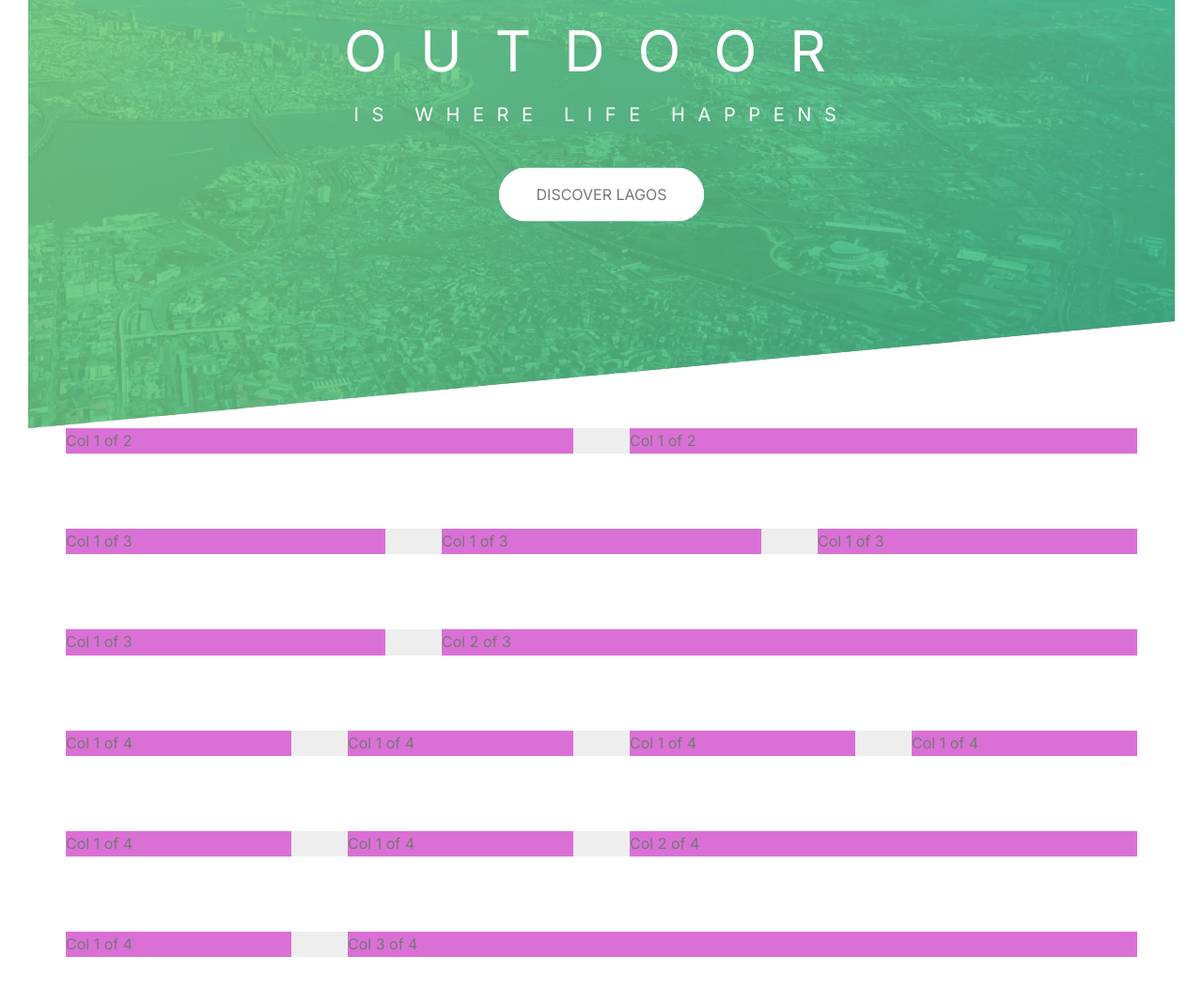
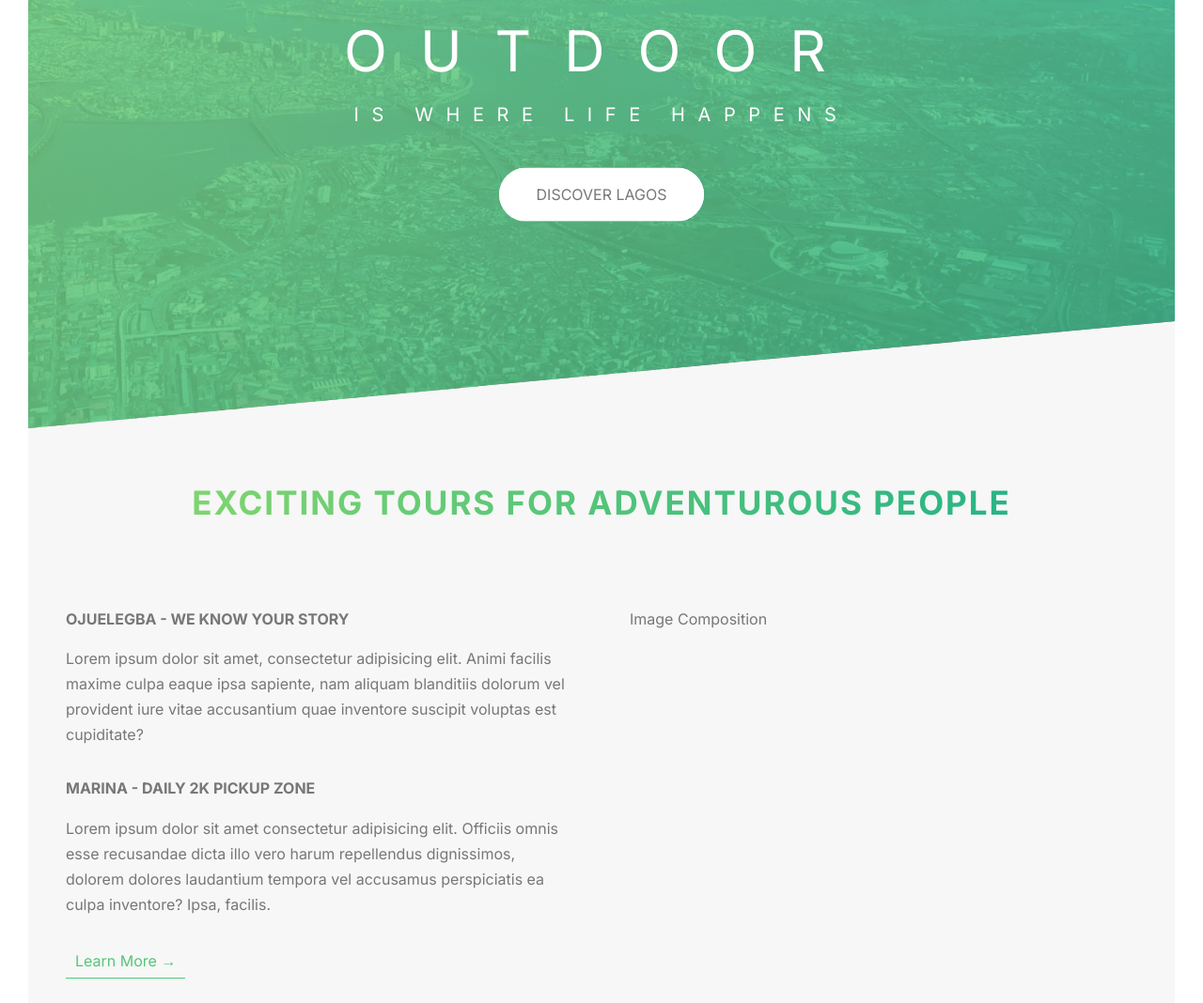
Before and after one commit to kimonie/giditours, a website: page index.html in a window 1280 px wide. Shown: the part 334-1402 px from the top of the page at 94% size. Drawn offline with Linux system fonts and the light colour scheme.

Commit message:
About us

```diff
--- a/index.html
+++ b/index.html
@@ -24,7 +24,36 @@
         </div>
     </header>
 
-    <div class="grid">
+    <main>
+        <section class="section-about">
+            <div class="u-center-text u-margin-bottom-big">
+                <h2 class="heading-secondary">
+                    Exciting tours for adventurous people
+                </h2>
+            </div>
+            <div class="row">
+                <div class="col-1-of-2">
+                    <h3 class="heading-tertiary u-margin-bottom-small">Ojuelegba - We know your story</h3>
+                    <p class="paragraph">Lorem ipsum dolor sit amet, consectetur adipisicing elit. Animi facilis maxime culpa eaque ipsa sapiente, nam aliquam blanditiis dolorum vel provident iure vitae accusantium quae inventore suscipit voluptas est cupiditate?</p>
+
+                    <h3 class="heading-tertiary u-margin-bottom-small">Marina - Daily 2k Pickup Zone</h3>
+                    <p class="paragraph">Lorem ipsum dolor sit amet consectetur adipisicing elit. Officiis omnis esse recusandae dicta illo vero harum repellendus dignissimos, dolorem dolores laudantium tempora vel accusamus perspiciatis ea culpa inventore? Ipsa, facilis.</p>
+                    <a href="#" class="btn-text">Learn More &rarr;</a>
+                </div>
+                <div class="col-1-of-2">Image Composition</div>
+            </div>
+        </section>
+
+
+
+    </main>
+
+
+
+
+
+
+    <!-- <div class="grid">
         <div class="row">
             <div class="col-1-of-2">Col 1 of 2</div>
             <div class="col-1-of-2">Col 1 of 2</div>
@@ -58,7 +87,7 @@
             <div class="col-1-of-4">Col 1 of 4</div>
             <div class="col-3-of-4">Col 3 of 4</div>
         </div>
-
+     -->
 
     </div>
     </body>
--- a/sass/abstracts/_variables.scss
+++ b/sass/abstracts/_variables.scss
@@ -1,6 +1,9 @@
+// Color
 $color-primary: #55c57a;
 $color-primary-light: #7ed56f;
 $color-primary-dark: #28b485;
+
+$color-grey-light-1: #f7f7f7;
 
 $color-grey-dark: #777;
 $color-white: #fff;
@@ -11,3 +14,6 @@ $color-black: #000;
 $grid-width: 114rem;
 $gutter-vertical: 8rem;
 $gutter-horizontal: 6rem;
+
+// Font
+$default-font-size: 1.6rem;
--- a/sass/base/_typography.scss
+++ b/sass/base/_typography.scss
@@ -1,7 +1,7 @@
 body {
     font-family: 'Inter', sans-serif;
     font-weight: 400;
-    font-size: 1.6rem;
+    font-size: $default-font-size;
     line-height: 1.7;
     color: $color-grey-dark;
     padding: 3rem;
@@ -33,3 +33,36 @@ body {
         animation-duration: 3s;
     }
 }
+
+
+.heading-secondary {
+    font-size: 3.5rem;
+    text-transform: uppercase;
+    font-weight: 700;
+    display: inline-block;
+    background-image: linear-gradient(to right, $color-primary-light, $color-primary-dark);
+    background-clip: text;
+    -webkit-background-clip: text;
+    color: transparent;
+    letter-spacing: 2px ;
+    transition: all .2s;
+
+    &:hover {
+        transform: skewx(-5deg) scale(1.1);
+        text-shadow: .5rem 1rem 2rem rgba($color-black, .2);
+    }
+}
+
+.heading-tertiary {
+    font-size: $default-font-size;
+    font-weight: 700;
+    text-transform: uppercase;
+}
+
+.paragraph {
+    font-size: $default-font-size;
+
+    &:not(:last-child) {
+        margin-bottom: 3rem;
+    }
+}
--- a/sass/base/_utilities.scss
+++ b/sass/base/_utilities.scss
@@ -0,0 +1,15 @@
+.u-center-text {
+    text-align: center;
+}
+
+.u-margin-bottom-big {
+    margin-bottom: 8rem;
+}
+
+.u-margin-bottom-medium {
+    margin-bottom: 6rem;
+}
+
+.u-margin-bottom-small {
+    margin-bottom: 1.5rem;
+}
--- a/sass/components/_button.scss
+++ b/sass/components/_button.scss
@@ -9,6 +9,7 @@
         border-radius: 10rem;
         transition: all .2s;
         position: relative;
+        font-size: $default-font-size;
     }
 
     &:hover {
@@ -56,3 +57,31 @@
         animation-fill-mode: forwards;
     }
 }
+
+
+.btn-text {
+    &:link,
+    &:visited {
+        font-size: $default-font-size;
+        color: $color-primary;
+        display: inline-block;
+        text-decoration: none;
+        border-bottom: 1px solid $color-primary;
+        padding: .3rem 1rem;
+        transition: all .2s;
+    }
+
+    &:hover {
+        background-color: $color-primary;
+        color: $color-white;
+        box-shadow: 0 1rem 2rem rgba($color-black, .15);
+        transform: translateY(-2px);
+
+    }
+
+    &:active{
+        box-shadow: 0 .5rem 1rem rgba($color-black, .15);
+        transform: translateY(0);
+
+    }
+}
--- a/sass/layout/_grid.scss
+++ b/sass/layout/_grid.scss
@@ -1,6 +1,5 @@
 .row {
     max-width: $grid-width;
-    background: #eee;
     margin: 0 auto;
 
     &:not(:last-child) {
@@ -10,7 +9,6 @@
     @include cleafix;
 
     [class^="col-"] {
-        background-color: orchid;
         float: left;
 
         &:not(:last-child) {
--- a/sass/pages/_home.scss
+++ b/sass/pages/_home.scss
@@ -0,0 +1,5 @@
+.section-about {
+    background-color: $color-grey-light-1;
+    padding: 25rem 0;
+    margin-top: -25vh;
+}
```
Also changed, not shown: css/style.css.
